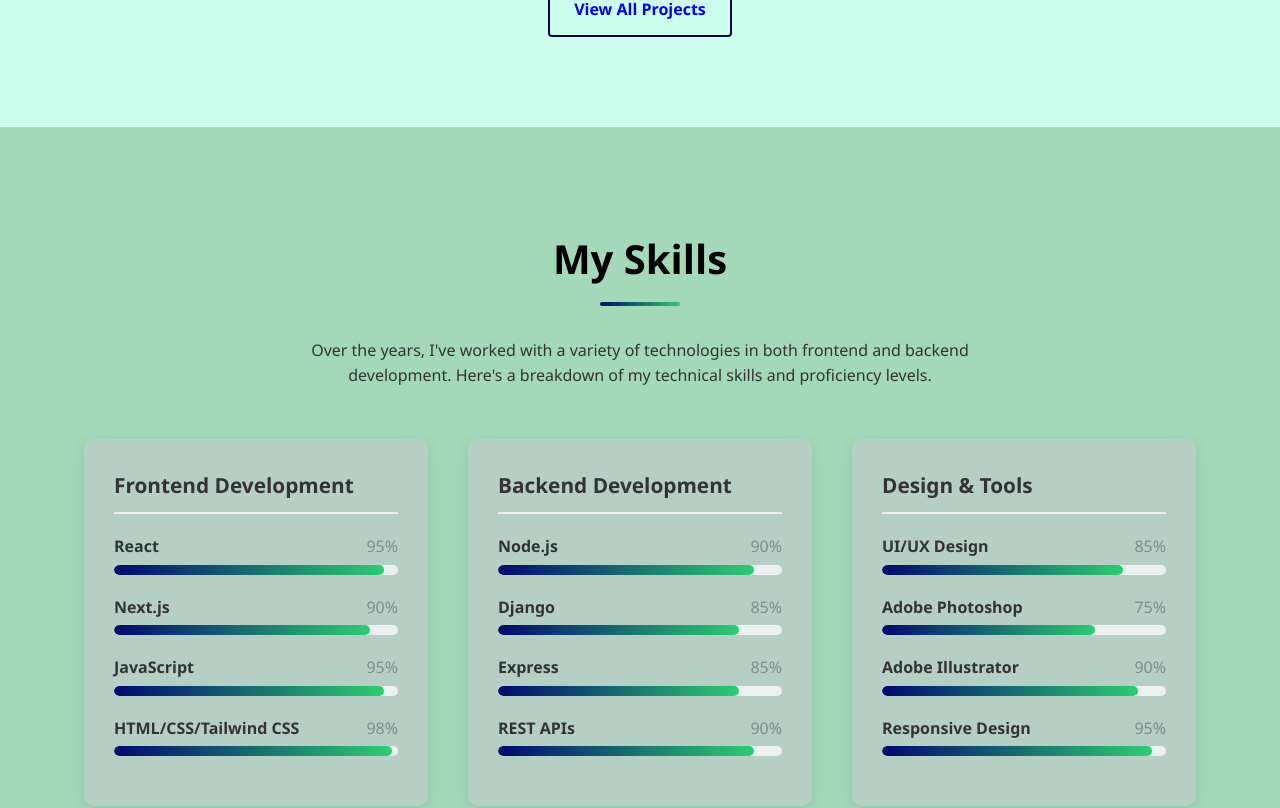
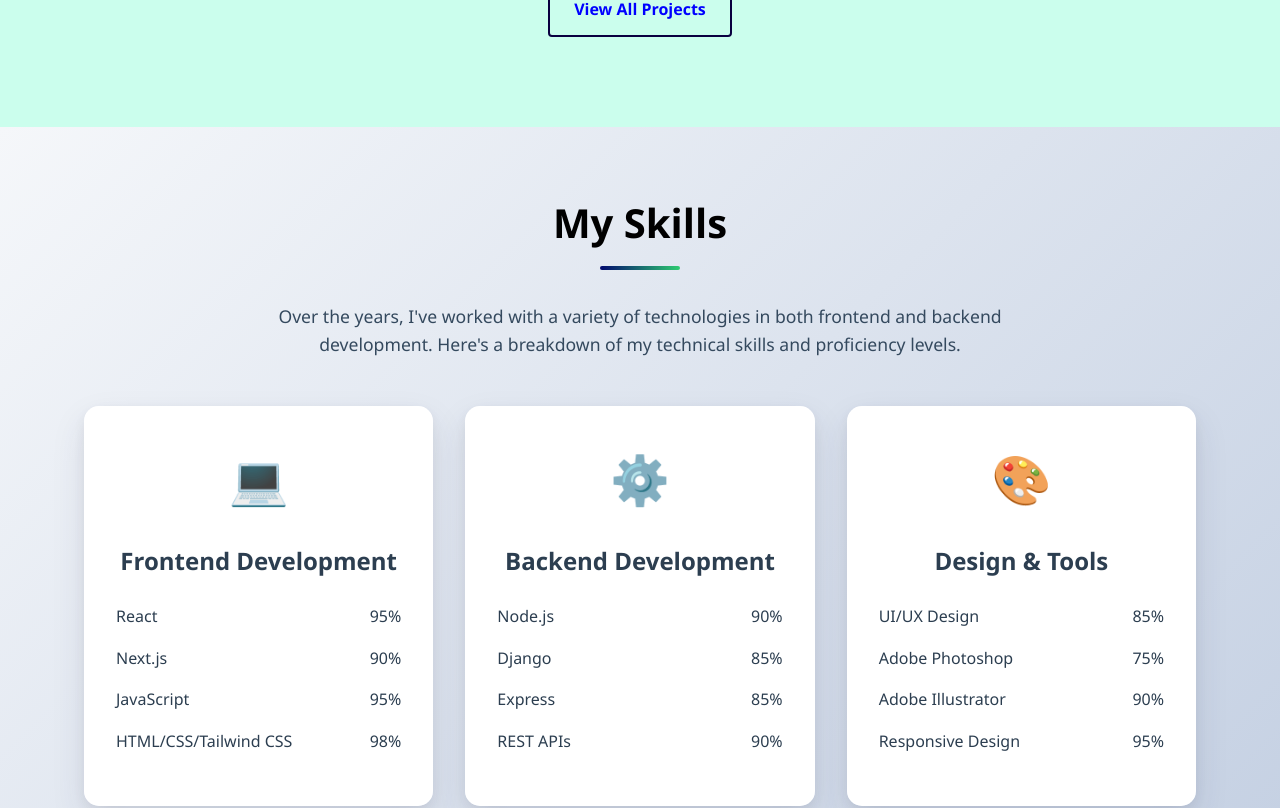
Before and after one commit to KISPAN-Y/Portfolio_underdevelopment, a React (Create React App) app: page / in a window 1280 px wide. Shown: the part 1840-2648 px from the top of the page. Built offline with nearby package versions, Linux system fonts and the light colour scheme.

Commit message:
updated-g12

```diff
--- a/src/assets/styles/skills.css
+++ b/src/assets/styles/skills.css
@@ -1,63 +1,244 @@
+/* skills.css */
+.skills-page {
+  padding: 4rem 0;
+  background: linear-gradient(135deg, #f5f7fa 0%, #c3cfe2 100%);
+  min-height: 100vh;
+}
 
-/* Skills Page */
-.skills-page {
-  padding: 100px 0;
-  background-color: var(--section-color2);
+.container {
+  max-width: 1200px;
+  margin: 0 auto;
+  padding: 0 1rem;
+}
+
+.section-title {
+  text-align: center;
+  font-size: 2.5rem;
+  margin-bottom: 2rem;
+  color: #2c3e50;
+  position: relative;
+}
+
+.section-title::after {
+  content: '';
+  position: absolute;
+  bottom: -10px;
+  left: 50%;
+  transform: translateX(-50%);
+  width: 80px;
+  height: 4px;
+  background: linear-gradient(90deg, #3498db, #2ecc71);
+  border-radius: 2px;
 }
 
 .skills-intro {
   text-align: center;
-  max-width: 700px;
-  margin: 0 auto 50px;
+  max-width: 800px;
+  margin: 0 auto 3rem;
+  font-size: 1.1rem;
+  line-height: 1.6;
+  color: #34495e;
 }
 
 .skills-container {
   display: grid;
   grid-template-columns: repeat(auto-fit, minmax(300px, 1fr));
-  gap: 40px;
+  gap: 2rem;
+  perspective: 1000px;
 }
 
 .skills-category {
-  background-color: var(--card-bg);
-  padding: 30px;
-  border-radius: 10px;
-  box-shadow: var(--shadow);
+  background: transparent;
+  perspective: 1000px;
+}
+
+.skill-card {
+  position: relative;
+  width: 100%;
+  height: 400px;
+  transition: transform 0.8s;
+  transform-style: preserve-3d;
+  cursor: pointer;
+  border-radius: 15px;
+  box-shadow: 0 15px 35px rgba(50, 50, 93, 0.1), 0 5px 15px rgba(0, 0, 0, 0.07);
+}
+
+.skill-card:hover .skill-card-inner {
+  transform: rotateY(180deg);
+}
+
+.skill-card-inner {
+  position: relative;
+  width: 100%;
+  height: 100%;
+  transition: transform 0.8s;
+  transform-style: preserve-3d;
+}
+
+.skill-card-front, .skill-card-back {
+  position: absolute;
+  width: 100%;
+  height: 100%;
+  backface-visibility: hidden;
+  border-radius: 15px;
+  display: flex;
+  flex-direction: column;
+  justify-content: center;
+  align-items: center;
+  padding: 2rem;
+}
+
+.skill-card-front {
+  background: white;
+  color: #2c3e50;
+}
+
+.skill-card-back {
+  background: linear-gradient(135deg, #3498db 0%, #2ecc71 100%);
+  color: white;
+  transform: rotateY(180deg);
+  overflow-y: auto;
 }
 
 .skills-category-title {
-  font-size: 1.3rem;
-  margin-bottom: 20px;
-  padding-bottom: 10px;
-  border-bottom: 2px solid var(--light-color);
+  font-size: 1.5rem;
+  margin-bottom: 1.5rem;
+  text-align: center;
+  color: inherit;
+}
+
+.skill-icon {
+  font-size: 3rem;
+  margin-bottom: 1.5rem;
+  color: #3498db;
+}
+
+.skill-list {
+  width: 100%;
 }
 
 .skill-item {
-  margin-bottom: 20px;
-}
-
-.skill-info {
+  margin-bottom: 1rem;
   display: flex;
   justify-content: space-between;
-  margin-bottom: 5px;
+  align-items: center;
 }
 
 .skill-name {
-  font-weight: 600;
+  font-weight: 500;
 }
 
-.skill-percent {
-  color: var(--text-light);
+.skill-bar-container {
+  width: 100%;
+  background: #ecf0f1;
+  border-radius: 10px;
+  margin-top: 0.5rem;
+  overflow: hidden;
 }
 
 .skill-bar {
-  height: 10px;
-  background-color: var(--light-color);
-  border-radius: 5px;
-  overflow: hidden;
+  height: 8px;
+  border-radius: 10px;
+  background: linear-gradient(90deg, #3498db, #2ecc71);
+  transition: width 1s ease-in-out;
 }
 
-.skill-progress {
-  height: 100%;
-  background: linear-gradient(to right, var(--primary-color), var(--secondary-color));
-  border-radius: 5px;
+.back-title {
+  font-size: 1.8rem;
+  margin-bottom: 1rem;
+  text-align: center;
 }
+
+.back-content {
+  text-align: center;
+  line-height: 1.6;
+}
+
+.back-list {
+  list-style: none;
+  padding: 0;
+  text-align: left;
+  width: 100%;
+}
+
+.back-list li {
+  margin-bottom: 0.8rem;
+  padding-left: 1.5rem;
+  position: relative;
+}
+
+.back-list li::before {
+  content: "▹";
+  position: absolute;
+  left: 0;
+  color: #fff;
+}
+
+/* Responsive design */
+@media (max-width: 768px) {
+  .skills-container {
+    grid-template-columns: 1fr;
+  }
+
+  .skill-card {
+    height: 350px;
+  }
+}
+
+/* Animation for skill bars */
+@keyframes fillBar {
+  from { width: 0%; }
+  to { width: 100%; }
+}
+
+.skill-bar {
+  animation: fillBar 1.5s ease-out forwards;
+}
+
+.skill-card-front > * {
+  z-index: 1;
+  position: relative;
+}
+
+/* Water drop animation */
+@keyframes drip {
+  0% {
+    top: -30px;
+    opacity: 0;
+  }
+  10% {
+    opacity: 1;
+  }
+  90% {
+    opacity: 1;
+  }
+  100% {
+    top: 100%;
+    opacity: 0;
+  }
+}
+
+.water-drop {
+  position: absolute;
+  width: 6px;
+  height: 10px;
+  background: rgba(52, 152, 219, 0.6);
+  border-radius: 50%;
+  z-index: 0;
+  animation: drip 5s infinite;
+}
+
+.skills-category:nth-child(1) .water-drop {
+  left: 30%;
+  animation-delay: 0s;
+}
+
+.skills-category:nth-child(2) .water-drop {
+  left: 60%;
+  animation-delay: 1s;
+}
+
+.skills-category:nth-child(3) .water-drop {
+  left: 45%;
+  animation-delay: 2s;
+}
--- a/src/pages/Skills.jsx
+++ b/src/pages/Skills.jsx
@@ -1,6 +1,6 @@
-import SkillBar from '../components/SkillBar';
 import { skills } from '../data/skills';
 import { motion } from 'framer-motion';
+import '../assets/styles/skills.css'; // Import the CSS file
 
 const Skills = () => {
   return (
@@ -23,17 +23,73 @@ const Skills = () => {
               viewport={{ once: false, amount: 0.2 }}
               className="skills-category"
             >
+              <div className="skill-card">
+                <div className="skill-card-inner">
+                  <div className="skill-card-front">
+                    <div className="skill-icon">💻</div>
                     <h3 className="skills-category-title">Frontend Development</h3>
+                    <div className="skill-list">
                       {skills.frontend.map((skill) => (
-                <SkillBar key={skill.name} skill={skill} />
-              ))}
-            </motion.div>
-            <div className="skills-category">
-              <h3 className="skills-category-title">Backend Development</h3>
-              {skills.backend.map((skill) => (
-                <SkillBar key={skill.name} skill={skill} />
+                        <div key={skill.name} className="skill-item">
+                          <span className="skill-name">{skill.name}</span>
+                          <span>{skill.level}%</span>
+                        </div>
                       ))}
                     </div>
+                  </div>
+                  <div className="skill-card-back">
+                    <div className="skill-icon">💻</div>
+                    <h3 className="skills-category-title">Frontend Development</h3>
+                    <div className="skill-list">
+                      {skills.frontend.map((skill) => (
+                        <div key={skill.name} className="skill-item">
+                          <span className="skill-name">{skill.name}</span>
+                          <span>{skill.level}%</span>
+                        </div>
+                      ))}
+                    </div>
+                  </div>
+                </div>
+              </div>
+            </motion.div>
+
+            <motion.div
+              initial={{ opacity: 0, y: 40 }}
+              whileInView={{ opacity: 1, y: 0 }}
+              transition={{ duration: 2, ease: 'easeOut' }}
+              viewport={{ once: false, amount: 0.2 }}
+              className="skills-category"
+            >
+              <div className="skill-card">
+                <div className="skill-card-inner">
+                  <div className="skill-card-front">
+                    <div className="skill-icon">⚙️</div>
+                    <h3 className="skills-category-title">Backend Development</h3>
+                    <div className="skill-list">
+                      {skills.backend.map((skill) => (
+                        <div key={skill.name} className="skill-item">
+                          <span className="skill-name">{skill.name}</span>
+                          <span>{skill.level}%</span>
+                        </div>
+                      ))}
+                    </div>
+                  </div>
+                  <div className="skill-card-back">
+                    <div className="skill-icon">⚙️</div>
+                    <h3 className="skills-category-title">Backend Development</h3>
+                    <div className="skill-list">
+                      {skills.backend.map((skill) => (
+                        <div key={skill.name} className="skill-item">
+                          <span className="skill-name">{skill.name}</span>
+                          <span>{skill.level}%</span>
+                        </div>
+                      ))}
+                    </div>
+                  </div>
+                </div>
+              </div>
+            </motion.div>
+
             <motion.div
               initial={{ opacity: 0, x: 40 }}
               whileInView={{ opacity: 1, x: 0 }}
@@ -41,10 +97,34 @@ const Skills = () => {
               viewport={{ once: false, amount: 0.2 }}
               className="skills-category"
             >
+              <div className="skill-card">
+                <div className="skill-card-inner">
+                  <div className="skill-card-front">
+                    <div className="skill-icon">🎨</div>
                     <h3 className="skills-category-title">Design & Tools</h3>
+                    <div className="skill-list">
                       {skills.design.map((skill) => (
-                <SkillBar key={skill.name} skill={skill} />
+                        <div key={skill.name} className="skill-item">
+                          <span className="skill-name">{skill.name}</span>
+                          <span>{skill.level}%</span>
+                        </div>
                       ))}
+                    </div>
+                  </div>
+                  <div className="skill-card-back">
+                    <div className="skill-icon">🎨</div>
+                    <h3 className="skills-category-title">Design & Tools</h3>
+                    <div className="skill-list">
+                      {skills.design.map((skill) => (
+                        <div key={skill.name} className="skill-item">
+                          <span className="skill-name">{skill.name}</span>
+                          <span>{skill.level}%</span>
+                        </div>
+                      ))}
+                    </div>
+                  </div>
+                </div>
+              </div>
             </motion.div>
           </div>
         </div>
```
Lines whose indentation alone changed are shown as unchanged.
